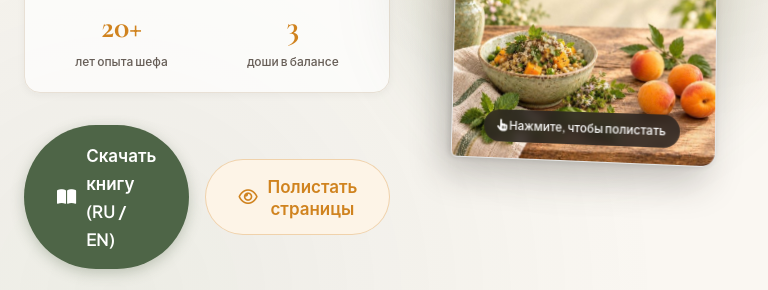
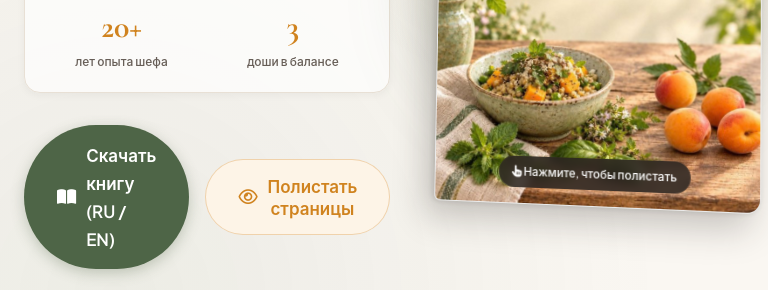
Before and after one commit to IvanK-9/rupavati-book, a plain HTML site: page index.html in a window 768 px wide. Shown: the part 702-992 px from the top of the page. Drawn offline with nearby package versions, Linux system fonts and the light colour scheme.

Commit message:
Enlarge hero book cover by 27% and align flush with right container edge

```diff
--- a/assets/style.css
+++ b/assets/style.css
@@ -458,34 +458,40 @@ img {
   text-decoration: underline;
 }
 
-/* 3D BOOK MOCKUP */
+/* 3D BOOK MOCKUP (Увеличен на 27% и выровнен по правому краю контейнера) */
 .hero-visual {
   display: flex;
-  justify-content: center;
+  justify-content: flex-end;
+  align-items: center;
   position: relative;
+  width: 100%;
 }
 
 .book-container {
   position: relative;
   perspective: 1200px;
+  display: flex;
+  justify-content: flex-end;
 }
 
 .book-card {
   position: relative;
-  width: 320px;
+  width: 405px;
+  max-width: 100%;
   border-radius: 6px 14px 14px 6px;
   overflow: hidden;
   box-shadow: var(--shadow-book);
-  transform: rotateY(-14deg) rotateX(4deg);
+  transform: rotateY(-12deg) rotateX(3deg);
+  transform-origin: right center;
   transition: transform 0.5s cubic-bezier(0.16, 1, 0.3, 1), box-shadow 0.5s ease;
   cursor: pointer;
-  border: 1px solid rgba(0, 0, 0, 0.1);
+  border: 1px solid rgba(0, 0, 0, 0.08);
   background: #FFF;
 }
 
 .book-card:hover {
   transform: rotateY(0deg) rotateX(0deg) translateY(-8px);
-  box-shadow: 0 25px 50px rgba(42, 36, 32, 0.22);
+  box-shadow: 0 28px 56px rgba(42, 36, 32, 0.24);
 }
 
 .book-cover-img {
@@ -1838,8 +1844,13 @@ img {
     font-size: 40px;
   }
 
+  .hero-visual {
+    justify-content: flex-end;
+  }
+
   .book-card {
-    width: 270px;
+    width: 340px;
+    transform-origin: right center;
   }
 
   .hero-stats {
@@ -1944,8 +1955,13 @@ img {
     justify-content: center;
   }
 
+  .hero-visual {
+    justify-content: center;
+  }
+
   .book-card {
-    width: 250px;
+    width: 290px;
+    max-width: 88vw;
     transform: rotateY(0deg) rotateX(0deg);
   }
 
```
